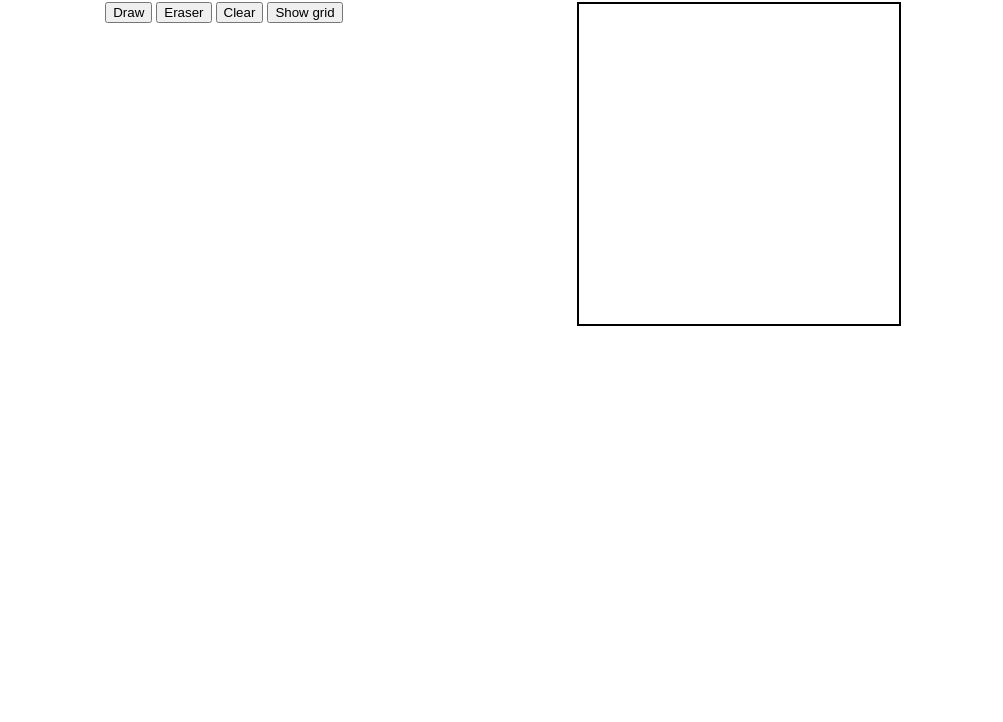
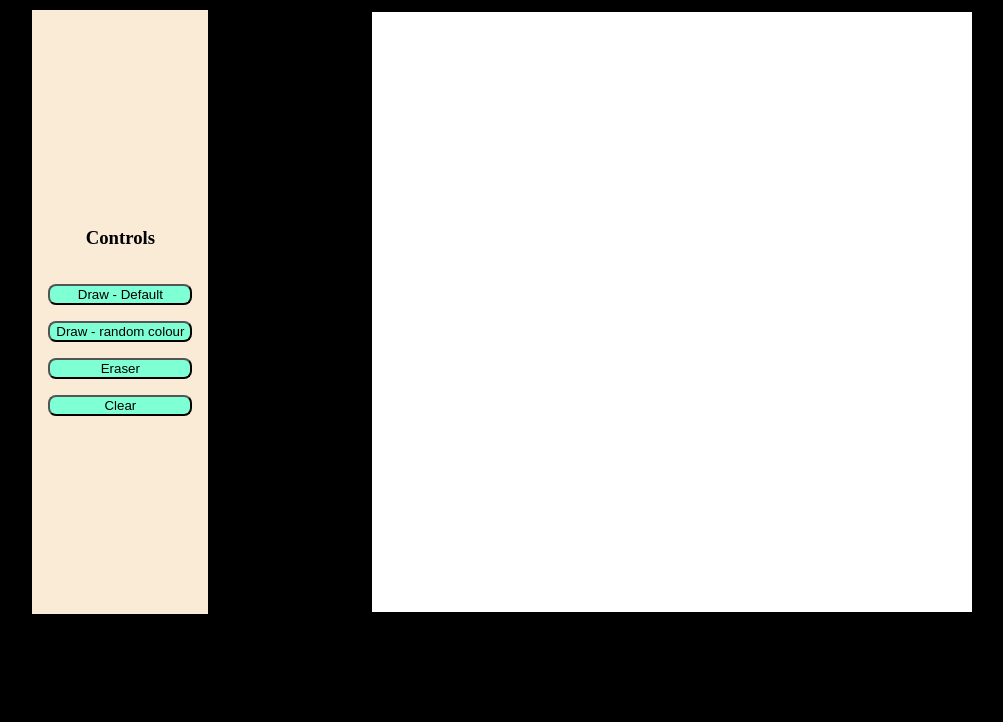
Before and after one commit to lavanyagarg112/etch-a-sketch, a plain HTML site: page index.html in a window 1280 px wide. Shown: the part 78-800 px from the top of the page, without its empty margins (137-1140 px from the left). Drawn offline with Linux system fonts and the light colour scheme.

Commit message:
basic etch a sketch created

```diff
--- a/index.html
+++ b/index.html
@@ -16,10 +16,13 @@
     <div class="main">
         <div class="controls">
 
-            <button id="draw">Draw</button>
+            <h3>Controls</h3>
+
+            <button id="draw">Draw - Default</button>
+            <button id="colour">Draw - random colour</button>
             <button id="eraser">Eraser</button>
             <button id="clear">Clear</button>
-            <button id="show">Show grid</button>
+            <!-- <button id="show">Show grid</button>  -->
 
         </div>
 
--- a/script.js
+++ b/script.js
@@ -1,11 +1,11 @@
 const container = document.querySelector(".grids");
 
-for (let i = 0; i < 16; i++){
+for (let i = 0; i < 30; i++){
     const row = document.createElement('div');
-    for (let j = 0; j < 16; j++){
+    for (let j = 0; j < 30; j++){
         const col = document.createElement('div');
         row.appendChild(col);
-        col.style.cssText = 'height: 20px; width: 20px;';
+        col.style.cssText = 'height: 20px; width: 20px; background: white;';
         col.setAttribute('class', 'box');
 
     }
@@ -17,13 +17,24 @@ const boxes = document.querySelectorAll(".box");
 const clear = document.querySelector("#clear");
 const erase = document.querySelector('#eraser');
 const draw = document.querySelector('#draw');
+const color = document.querySelector('#colour');
 
 function boxClicked(){
 
     if (isErase && isMouseDown) {
         this.style.cssText = 'background: white; height: 20px; width: 20px;'
     } else if (isMouseDown){
-        this.style.cssText = "background: pink; height: 20px; width: 20px;";
+        if (randomcolor){
+
+            const allcolors = ['violet', 'indigo', 'blue', 'green', 'yellow', 'orange', 'red']
+            const choose = Math.floor((Math.random()*7));
+            const bgcolor = allcolors[choose];
+
+            this.style.cssText = `background: ${bgcolor}; height: 20px; width: 20px;`;
+        } else {
+            this.style.cssText = "background: black; height: 20px; width: 20px;";
+        }
+
     }
 
 }
@@ -55,7 +66,7 @@ boxes.forEach(box => {
 
 clear.addEventListener('click', gridCleared);
 let isErase = false;
-
+let randomcolor = false;
 
 erase.addEventListener('click', () => {
     isErase = true;
@@ -63,4 +74,10 @@ erase.addEventListener('click', () => {
 
 draw.addEventListener('click', () => {
     isErase = false;
+    randomcolor = false;
 });
+
+color.addEventListener('click', () => {
+    isErase = false;
+    randomcolor = true;
+});
--- a/styles.css
+++ b/styles.css
@@ -1,6 +1,8 @@
-.body {
+body {
     display: flex;
     flex-direction: column;
+    background-color: black;
+    color: white;
 }
 
 .header {
@@ -15,3 +17,22 @@
 .grids {
     border: 2px solid black;
 }
+
+.controls {
+    display: flex;
+    flex-direction: column;
+    gap: 16px;
+    padding: 16px;
+    background-color: antiquewhite;
+    color: black;
+    text-align: center;
+    justify-content: center;
+
+}
+
+button {
+
+    background-color: aquamarine;
+    border-radius: 8px;
+
+}
```
